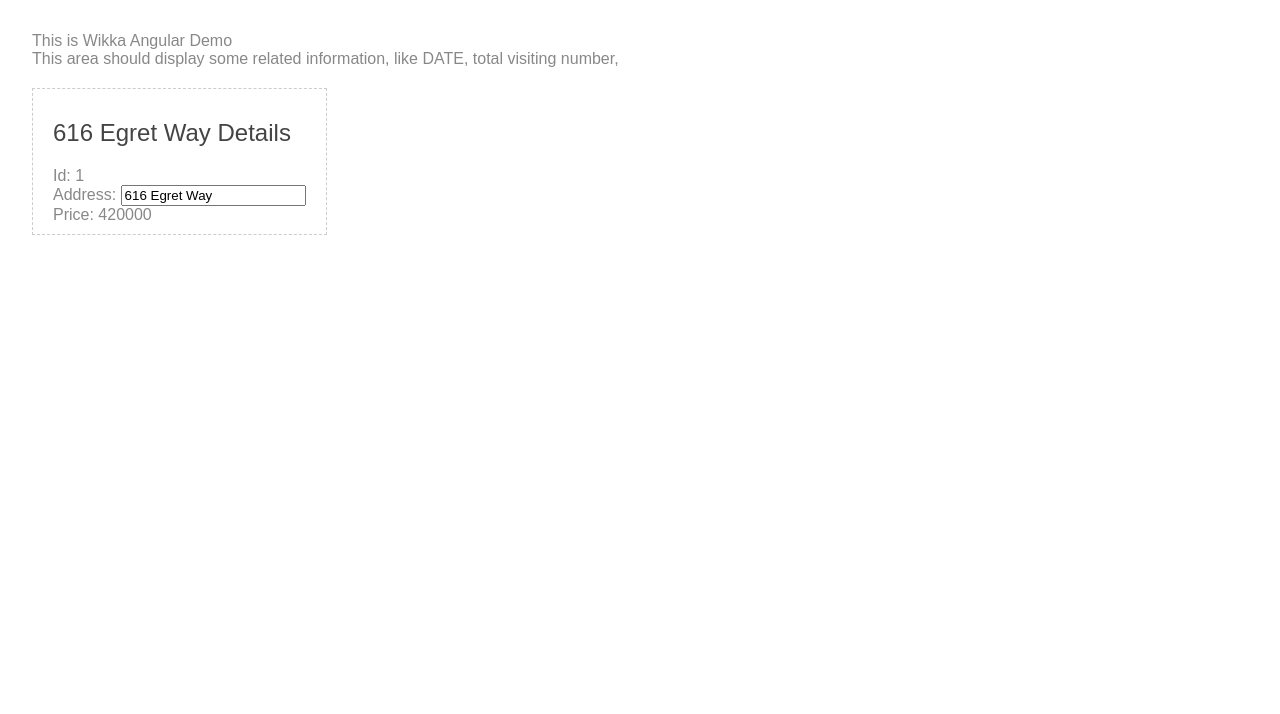
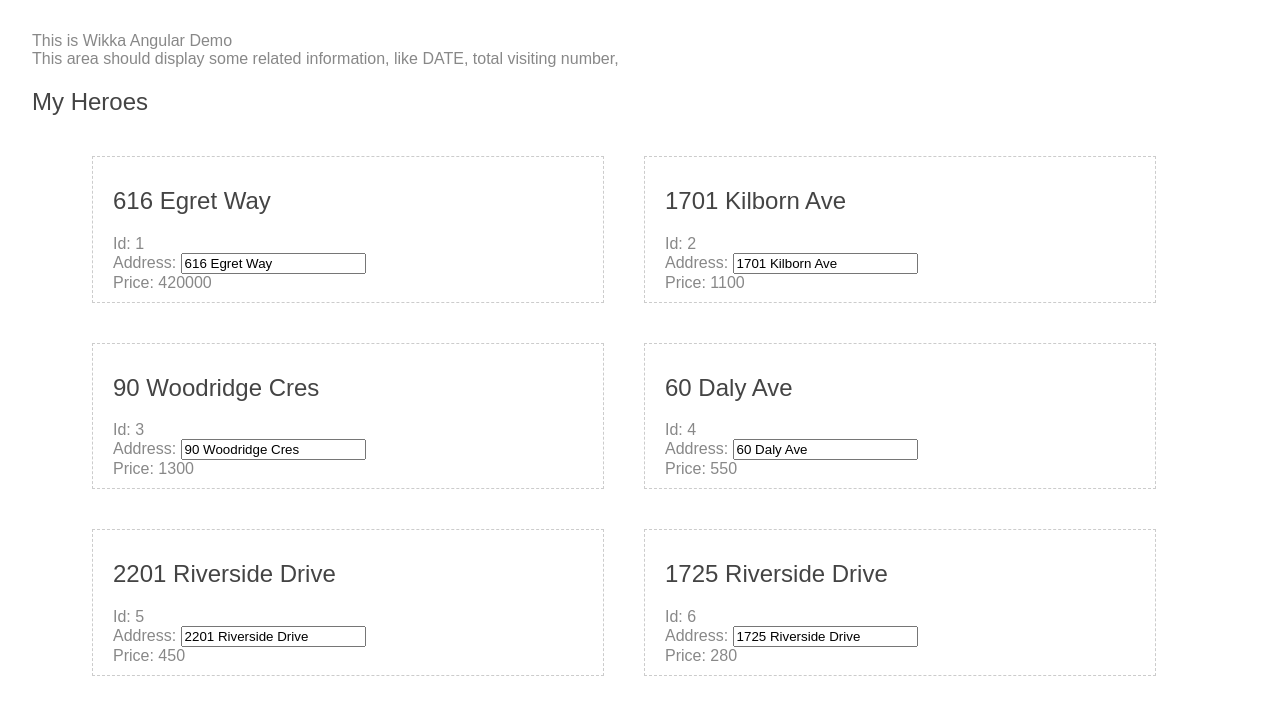
Before and after one commit to wikka9088/Angular-demo-wikka, an Angular app in the folder angular-demo-wikka/: page / in a window 1280 px wide. Shown: the top 714 px of the page. Built offline with nearby package versions, Linux system fonts and the light colour scheme.

Commit message:
use mock data

```diff
--- a/angular-demo-wikka/src/app/houses/houses.component.css
+++ b/angular-demo-wikka/src/app/houses/houses.component.css
@@ -1,6 +1,7 @@
 .house-item {
+    width: 470px;
     border: 1px #cccccc dashed;
-    margin: 20px auto;
+    margin: 20px;
     padding: 10px 20px;
     display: inline-block;
 }
--- a/angular-demo-wikka/src/app/houses/houses.component.html
+++ b/angular-demo-wikka/src/app/houses/houses.component.html
@@ -1,5 +1,7 @@
-<div class="house-item">
-    <h2>{{ house.address }} Details</h2>
+<h2>My Heroes</h2>
+<ul class="heroes">
+    <li class="house-item" *ngFor="let house of houses">
+        <h2>{{ house.address }}</h2>
         <div><span>Id: </span>{{house.id}}</div>
         <div>
             <label>
@@ -8,4 +10,5 @@
             </label>
         </div>
         <div><span>Price: </span>{{house.price}}</div>
-</div>
+    </li>
+</ul>
--- a/angular-demo-wikka/src/app/houses/houses.component.ts
+++ b/angular-demo-wikka/src/app/houses/houses.component.ts
@@ -1,5 +1,5 @@
 import { Component, OnInit } from '@angular/core';
-import {House} from "../house";
+import {HOUSES} from "../../mock-data/mock-houses";
 
 @Component({
   selector: 'app-houses',
@@ -8,12 +8,7 @@ import {House} from "../house";
 })
 export class HousesComponent implements OnInit {
 
-  house: House = {
-    id: 1,
-    address: '616 Egret Way',
-    region: 'Half Moon Bay',
-    price: 420000
-  };
+  houses = HOUSES;
 
   constructor() { }
 
--- /dev/null
+++ b/angular-demo-wikka/src/mock-data/mock-houses.ts
@@ -0,0 +1,40 @@
+import {House} from '../app/house';
+
+export const HOUSES: House[] = [
+    {
+        id: 1,
+        address: '616 Egret Way',
+        region: 'Half Moon Bay',
+        price: 420000
+    },
+    {
+        id: 2,
+        address: '1701 Kilborn Ave',
+        region: 'Alta Vista',
+        price: 1100
+    },
+    {
+        id: 3,
+        address: '90 Woodridge Cres',
+        region: 'BayShore',
+        price: 1300
+    },
+    {
+        id: 4,
+        address: '60 Daly Ave',
+        region: 'DownTown',
+        price: 550
+    },
+    {
+        id: 5,
+        address: '2201 Riverside Drive',
+        region: 'Billings',
+        price: 450
+    },
+    {
+        id: 6,
+        address: '1725 Riverside Drive',
+        region: 'Smyth',
+        price: 280
+    }
+];
```
Lines whose indentation alone changed are shown as unchanged.
